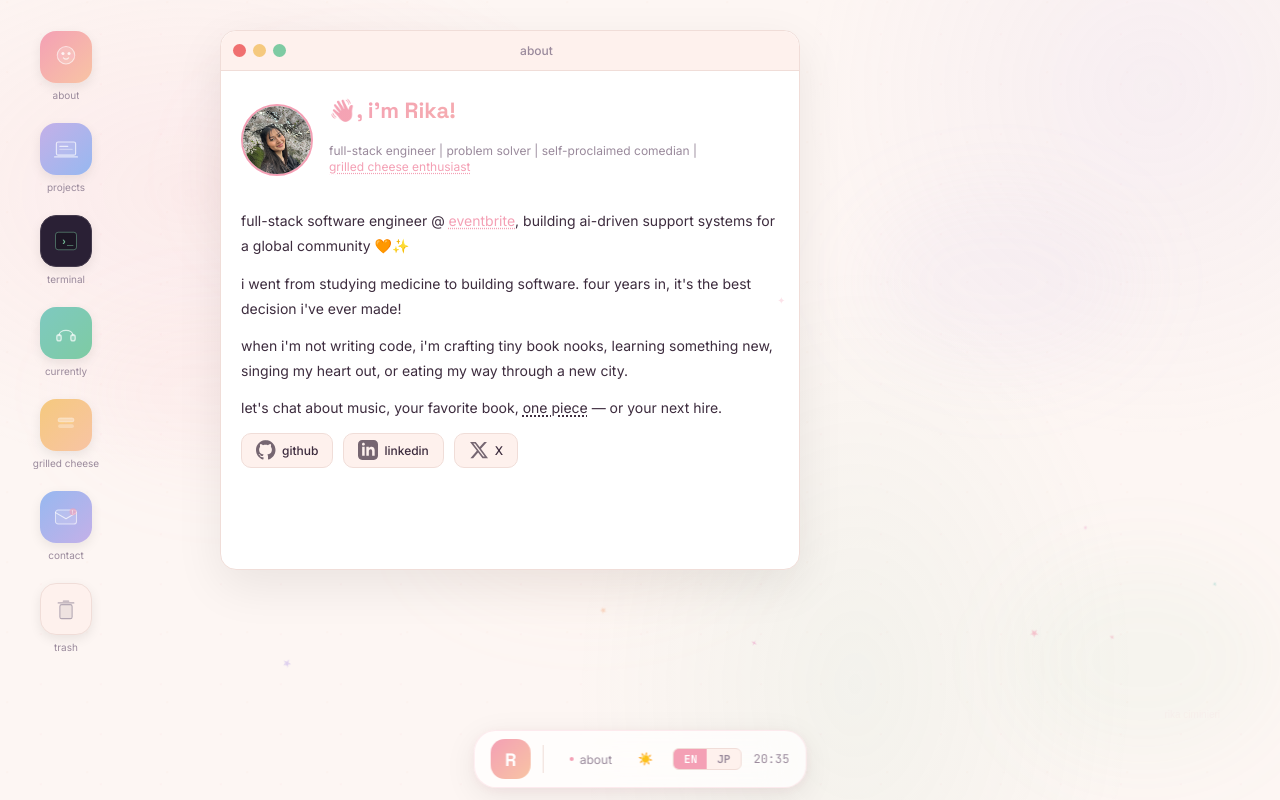
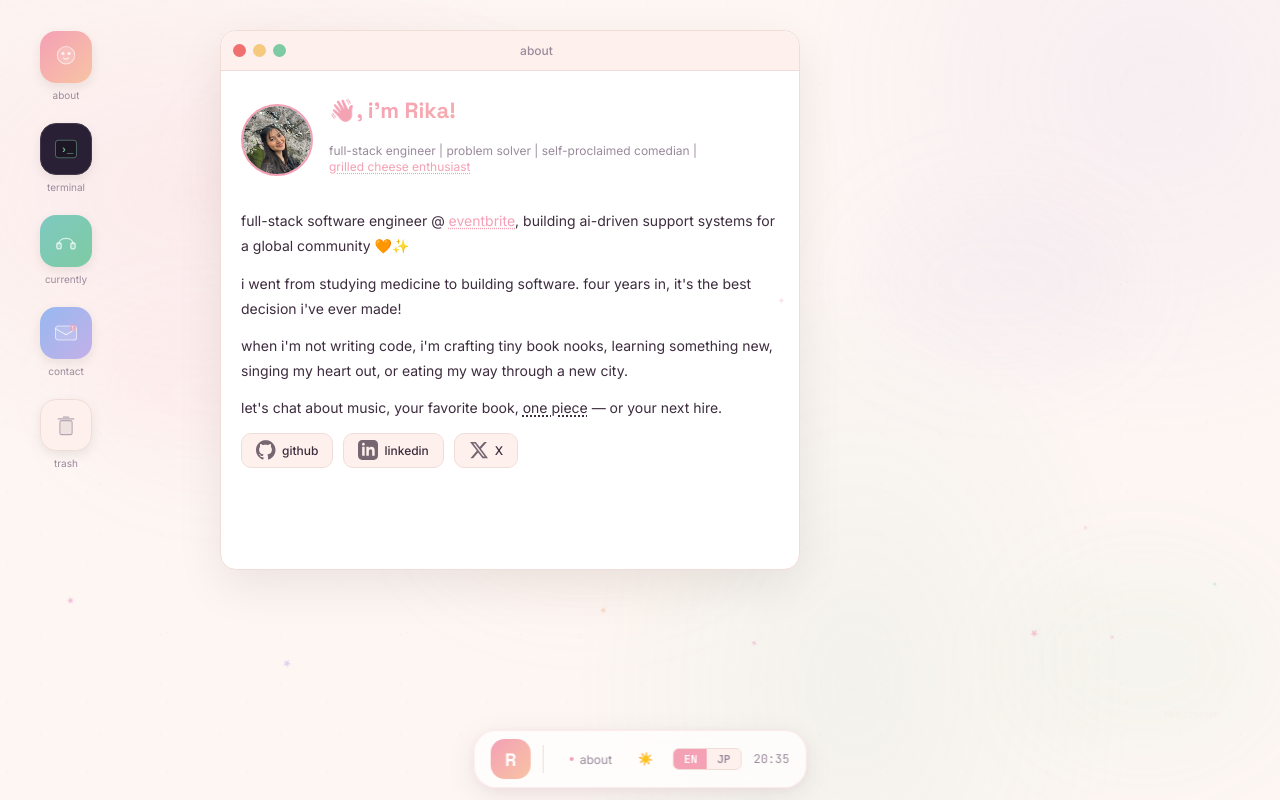
Before and after one commit to rikaciminieri/rika, a React (Vite) app: page / in a window 1280 px wide. Built offline with nearby package versions, Linux system fonts and the light colour scheme; a web font is replaced by a local one.

Commit message:
feat: remove gc and projects for now

```diff
--- a/src/components/os/DesktopIcons.jsx
+++ b/src/components/os/DesktopIcons.jsx
@@ -20,7 +20,7 @@ export default function DesktopIcons() {
 
   return (
     <div className="desktop-icons">
-      {APP_DEFS.map((app) => (
+      {APP_DEFS.filter((app) => !app.hidden).map((app) => (
         <div
           key={app.id}
           className="desktop-icon"
--- a/src/contexts/WindowContext.jsx
+++ b/src/contexts/WindowContext.jsx
@@ -4,11 +4,11 @@ const WindowCtx = createContext();
 
 export const APP_DEFS = [
   { id: 'welcome', label: 'apps.about', w: 580, h: 540 },
-  { id: 'projects', label: 'apps.projects', w: 700, h: 500 },
+  { id: 'projects', label: 'apps.projects', w: 700, h: 500, hidden: true },
   { id: 'terminal', label: 'apps.terminal', w: 640, h: 420 },
   // { id: 'gallery', label: 'apps.gallery', w: 680, h: 460 },
   { id: 'currently', label: 'apps.currently', w: 560, h: 520 },
-  { id: 'gc', label: 'apps.gc', w: 720, h: 520 },
+  { id: 'gc', label: 'apps.gc', w: 720, h: 520, hidden: true },
   { id: 'contact', label: 'apps.contact', w: 480, h: 520 },
   // { id: 'japan', label: 'apps.japan', w: 520, h: 440 },
   { id: 'trash', label: 'apps.trash', w: 560, h: 420 },
```
